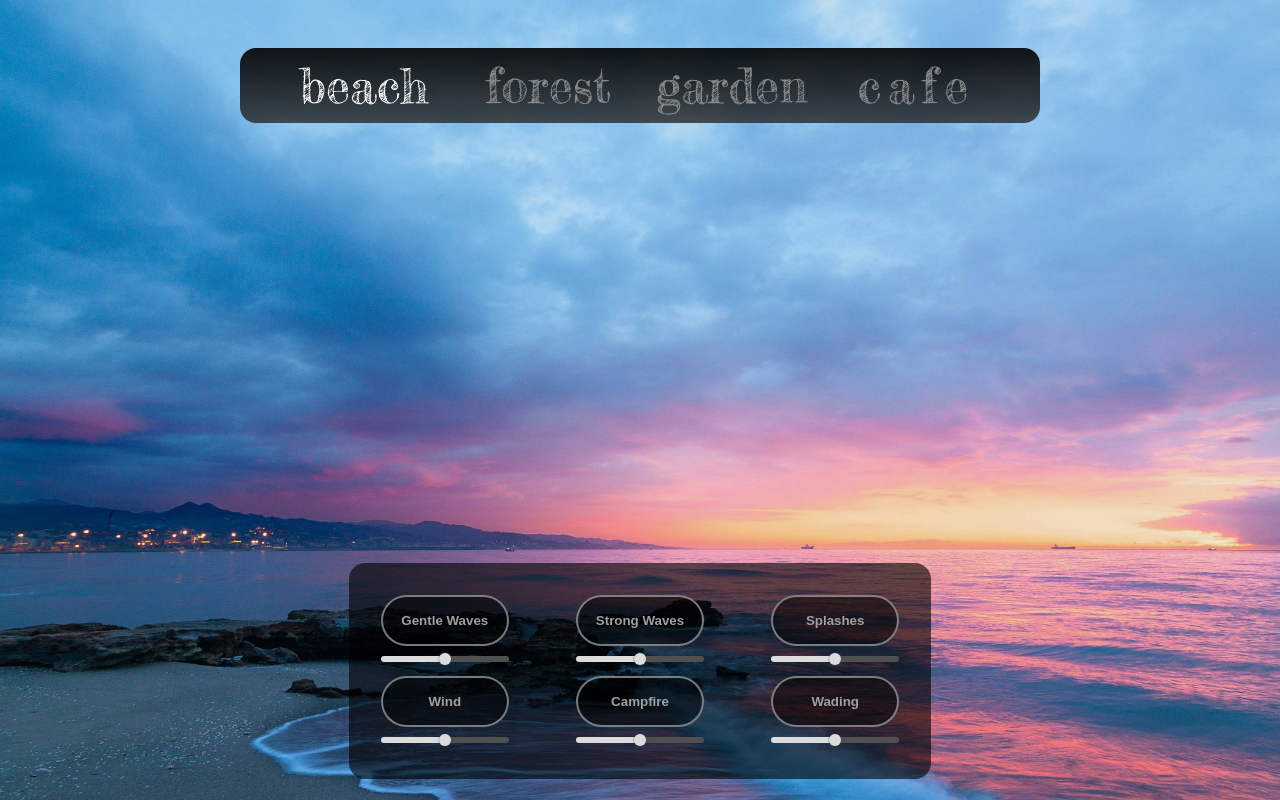
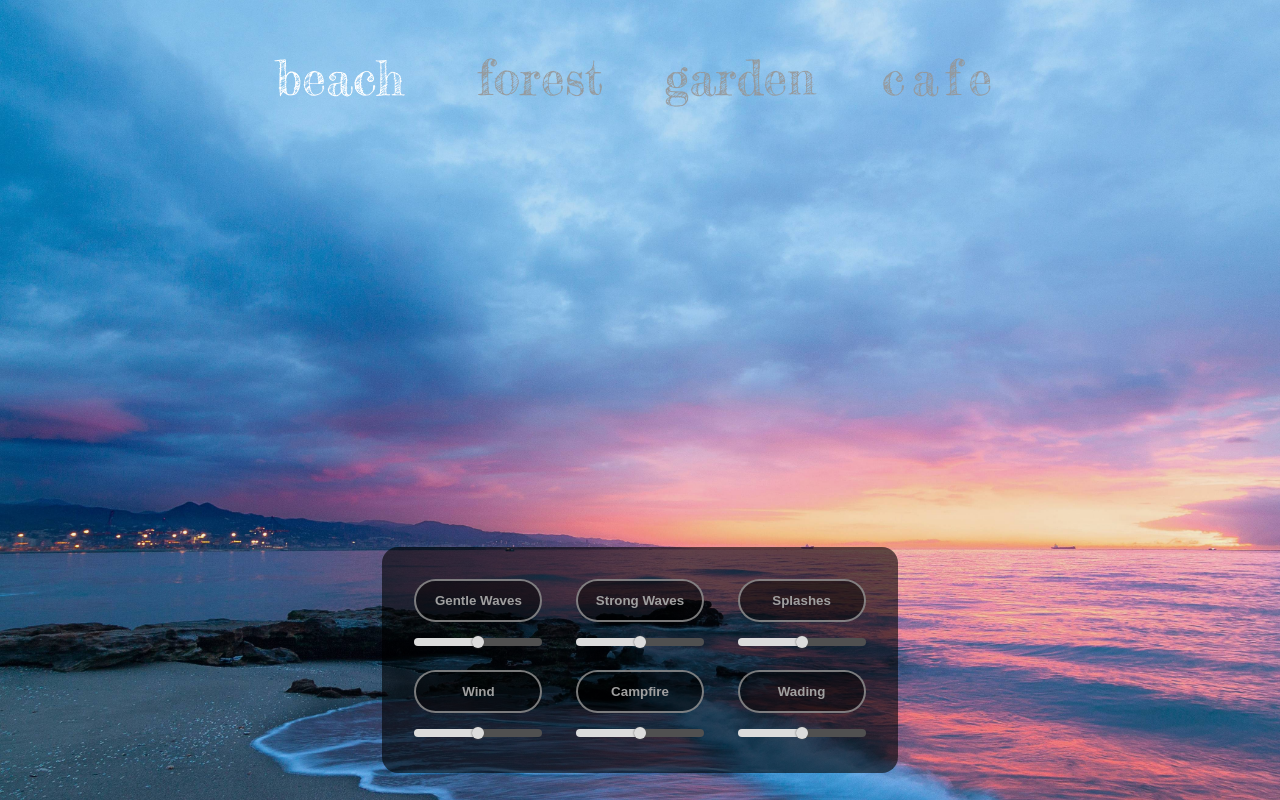
Before and after one commit to emeibech/ambience-asmr, a React (Create React App) app: page / in a window 1280 px wide. Built offline with nearby package versions, Linux system fonts and the light colour scheme.

Commit message:
Make adjustments to margins, paddings, and gaps

```diff
--- a/src/App.css
+++ b/src/App.css
@@ -1,9 +1,5 @@
 .navigation {
   display: none;
-  background-image: linear-gradient(rgba(0,0,0,0.9), rgba(40, 40, 40, 0.8));
-  border-radius: 1rem;
-  padding-inline: 2rem;
-  padding-block: 0.5rem;
 }
 
 @media only screen and (min-width: 900px) {
--- a/src/components/AudioControl/AudioBtn.css
+++ b/src/components/AudioControl/AudioBtn.css
@@ -25,6 +25,6 @@
 
 @media only screen and (min-width: 480px) {
   .audio-btn {
-    padding: 1rem;
+    padding: 0.75rem;
   }
 }
--- a/src/components/AudioControl/AudioControl.css
+++ b/src/components/AudioControl/AudioControl.css
@@ -1,4 +1,5 @@
 .audio-control {
   display: grid;
   place-content: center;
+  gap: 0.5rem;
 }
--- a/src/components/AudioControl/VolumeSlider.css
+++ b/src/components/AudioControl/VolumeSlider.css
@@ -4,7 +4,7 @@ input[type="range"] {
   background: transparent;
   cursor: pointer;
   width: 8rem;
-  height: 6px;
+  height: 8px;
   border-radius: 1rem;
   background: rgb(80, 80, 80);
   background-image: linear-gradient(rgb(220,220,220), rgb(220,220,220));
--- a/src/components/Pages/PageControl.css
+++ b/src/components/Pages/PageControl.css
@@ -9,7 +9,7 @@ body {
 .page {
   display: grid;
   place-items: center;
-  margin-top: clamp(40vh, 40vh + 6vh, 60vh);
+  margin-top: clamp(35vh, 35vh + 6vh, 60vh);
 }
 
 .audio-container {
@@ -18,9 +18,10 @@ body {
   padding-block: 2rem;
   border-radius: 1rem;
   display: grid;
-  row-gap: clamp(0.25rem, 0.25rem + 0.75vh, 1.5rem);
-  column-gap: clamp(1rem, 1rem + 4vw, 6rem);
+  row-gap: clamp(0.25rem, 0.25rem + 2vh, 1.5rem);
+  column-gap: clamp(0.25rem, 0.5rem + 2vw, 6rem);
   grid-template-columns: repeat(2, 1fr);
+  padding-inline: 1rem;
 }
 
 @media only screen and (min-width: 768px) {
--- a/src/components/Tabs/TabsPanel.css
+++ b/src/components/Tabs/TabsPanel.css
@@ -9,5 +9,5 @@
 
 .tabs-panel button {
   border: none;
-  background-color: rgba(100, 100, 100, 0.5);
+  background-color: rgba(100, 100, 100, 0.75);
 }
```
